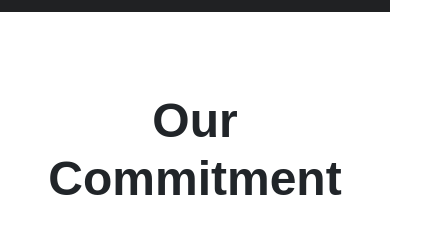
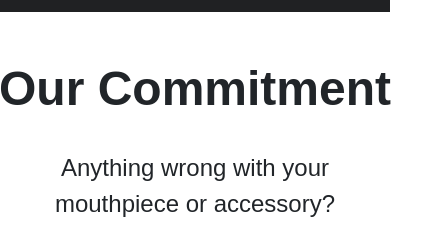
Before and after one commit to s1nghularity/beechler-website, a React (Create React App) app: page /commitment in a window 390 px wide. Shown: the part 138-367 px from the top of the page, 447 px wide, since content can reach past the window. Built offline with nearby package versions, Linux system fonts and the light colour scheme.

Commit message:
Update OurCommitment.css

```diff
--- a/src/styles/OurCommitment.css
+++ b/src/styles/OurCommitment.css
@@ -3,7 +3,7 @@
   flex-direction: column;
   justify-content: center;
   align-items: center;
-  padding: 5rem;
+  padding: 5rem 10rem;
 
 }
 
@@ -13,6 +13,7 @@
   font-weight: 700;
   text-align: center;
   margin-bottom: 2rem;
+  margin-top: -2rem;
 }
 
 .our-commitment-container p {
@@ -21,7 +22,7 @@
   font-weight: 400;
   text-align: center;
   padding: 0 2rem;
-  width: 80%;
+  max-width: 80%;
   margin-left: auto;
   margin-right: auto;
 }
@@ -31,3 +32,10 @@
   display: block;
   margin: 0 auto;
 }
+
+@media (max-width: 768px) {
+  .our-commitment-container p {
+    width: 30rem;
+  }
+
+}
```
